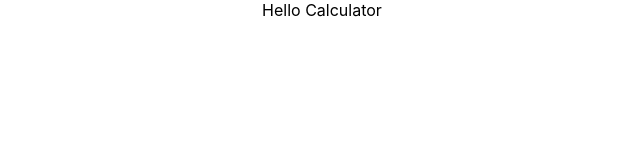
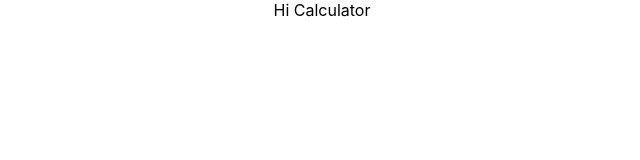
Before and after one commit to swetha115/calc-app, a React (Create React App) app: page / in a window 1280 px wide. Shown: the top 160 px of the page, without its empty margins (318-958 px from the left). Built offline with nearby package versions, Linux system fonts and the light colour scheme.

Commit message:
first commit

```diff
--- a/src/App.js
+++ b/src/App.js
@@ -2,10 +2,10 @@ import logo from './logo.svg';
 import './App.css';
 
 function App() {
-    return ( <
-        div className = "App" >
-        Hello Calculator <
-        /div>
+    return (
+        <div className = "App" >
+                Hi Calculator
+        </div>
     );
 }
 
```
